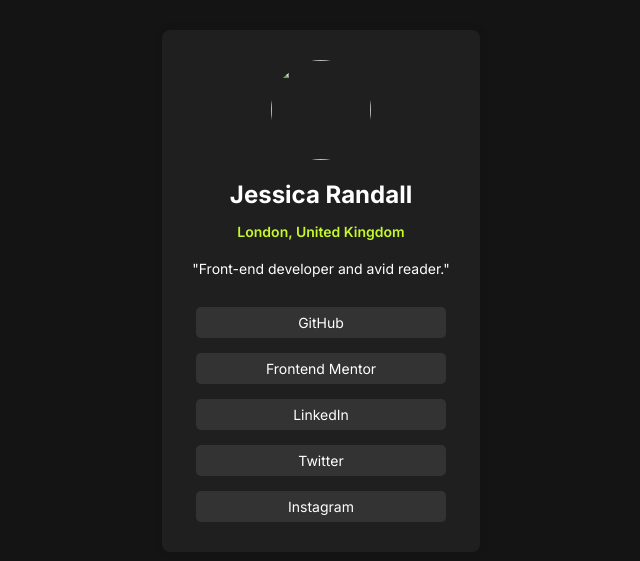
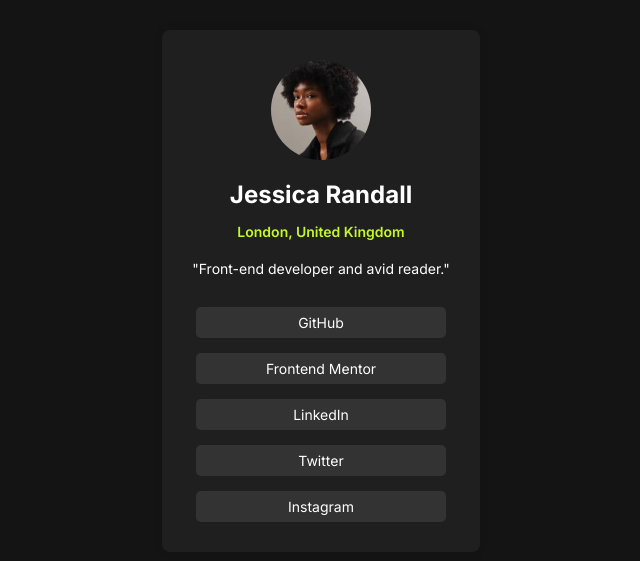
Before and after one commit to AhmadShallal/social-media-links, a plain HTML site: page index.html in a window 1280 px wide. Shown: the part 109-670 px from the top of the page, without its empty margins (319-959 px from the left). Drawn offline with Linux system fonts and the light colour scheme.

Commit message:
Update index.html

```diff
--- a/index.html
+++ b/index.html
@@ -11,7 +11,7 @@
 <body>
   <div class="social-links-profile">
     <div class="profile-info">
-      <img src="./assets/images/avatar-jessica.jpeg"/>
+      <img src="./avatar-jessica.jpeg"/>
       <h1>Jessica Randall</h1>
       <p class="location">London, United Kingdom</p>
       <p>"Front-end developer and avid reader."</p>
```
